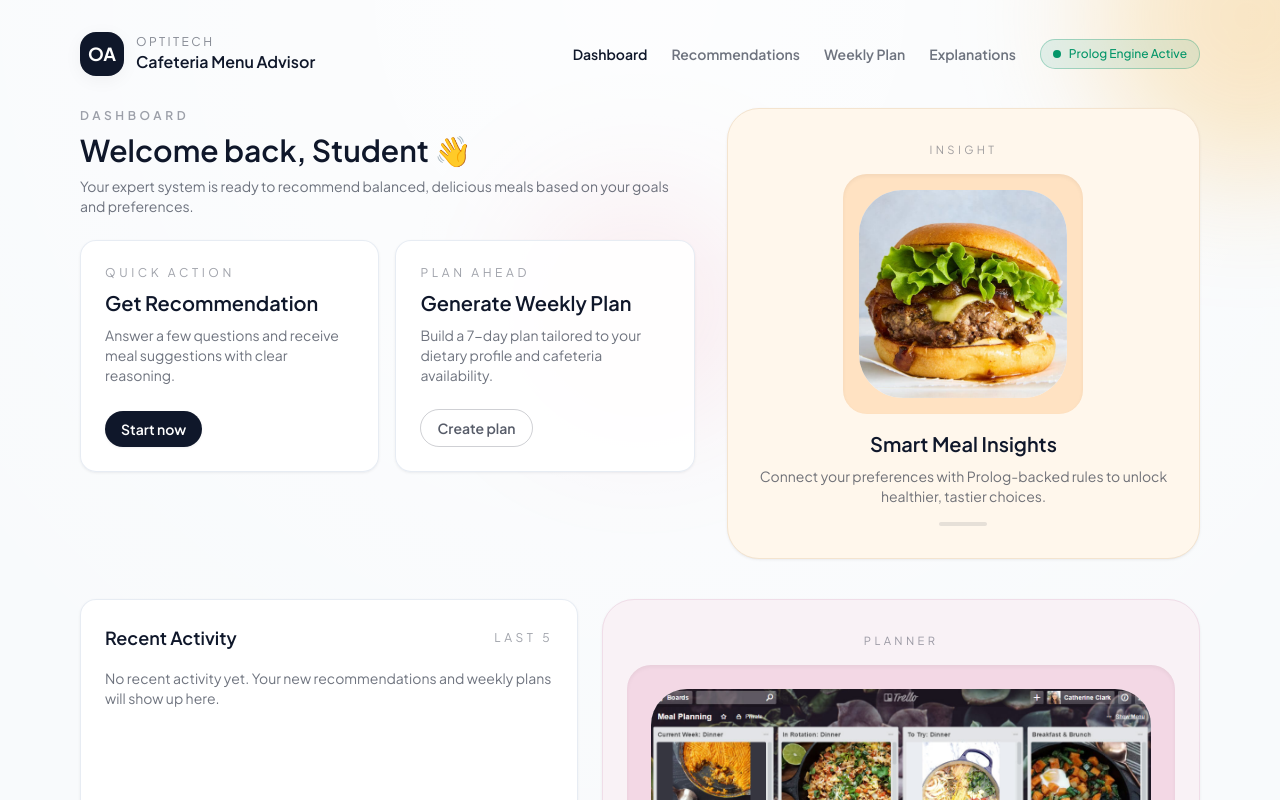
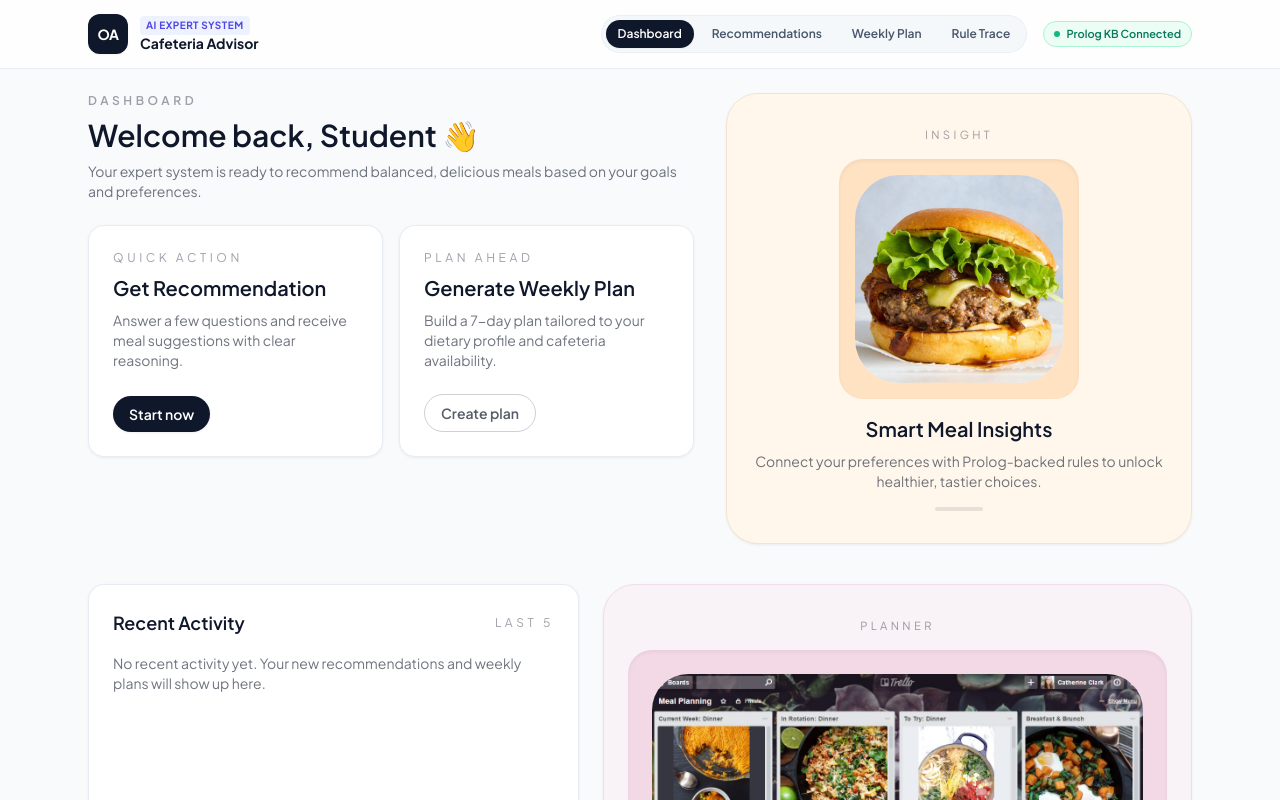
Before and after one commit to OptiTech-Solutions/DCIT313-OptiTech-Cafeteria-Menu-Advisor, a React (Vite) app in the folder interface/frontend/: page / in a window 1280 px wide. Shown: the top 800 px of the page. Built offline with nearby package versions, Linux system fonts and the light colour scheme.

Commit message:
feat: add frontend components, pages, and Prolog backend bridge for cafeteria menu advisor

```diff
--- a/interface/frontend/src/components/Navbar.jsx
+++ b/interface/frontend/src/components/Navbar.jsx
@@ -2,28 +2,34 @@ import { useState } from 'react'
 import { Link, NavLink } from 'react-router-dom'
 
 const navItemClass = ({ isActive }) =>
-  `text-sm font-semibold transition-colors ${
-    isActive ? 'text-ink font-bold' : 'text-ink/60 hover:text-ink'
+  `px-3 py-1.5 rounded-full text-xs font-semibold transition-all ${
+    isActive
+      ? 'bg-slate-900 text-white shadow-sm'
+      : 'text-slate-600 hover:text-slate-900 hover:bg-slate-100'
   }`
 
 export default function Navbar() {
   const [mobileOpen, setMobileOpen] = useState(false)
 
   return (
-    <div className="relative z-20">
-      <header className="mx-auto flex w-full max-w-6xl items-center justify-between px-4 pt-8">
-        <Link to="/" className="flex items-center gap-3">
-          <div className="flex h-11 w-11 items-center justify-center rounded-2xl bg-ink text-white shadow-soft">
-            <span className="text-lg font-bold">OA</span>
+    <div className="sticky top-0 z-30 w-full bg-white/80 backdrop-blur-md border-b border-slate-200/80 print:hidden">
+      <header className="mx-auto flex w-full max-w-6xl items-center justify-between px-4 sm:px-6 py-3.5">
+        <Link to="/" className="flex items-center gap-3 group">
+          <div className="flex h-10 w-10 items-center justify-center rounded-xl bg-slate-900 text-white shadow-sm transition group-hover:scale-105">
+            <span className="text-sm font-bold tracking-tight">OA</span>
           </div>
           <div>
-            <p className="text-xs uppercase tracking-[0.2em] text-ink/50">OptiTech</p>
-            <p className="text-base font-semibold text-ink">Cafeteria Menu Advisor</p>
+            <div className="flex items-center gap-1.5">
+              <span className="text-[10px] font-bold uppercase tracking-wider text-indigo-600 bg-indigo-50 px-1.5 py-0.5 rounded">
+                AI Expert System
+              </span>
+            </div>
+            <p className="text-sm font-bold text-slate-900 leading-tight">Cafeteria Advisor</p>
           </div>
         </Link>
 
-        <div className="flex items-center gap-3 md:gap-6">
-          <nav className="hidden items-center gap-6 md:flex">
+        <div className="flex items-center gap-4">
+          <nav className="hidden items-center gap-1.5 md:flex bg-slate-100/70 p-1 rounded-full border border-slate-200/60">
             <NavLink to="/" className={navItemClass}>
               Dashboard
             </NavLink>
@@ -34,57 +40,74 @@ export default function Navbar() {
               Weekly Plan
             </NavLink>
             <NavLink to="/explanations" className={navItemClass}>
-              Explanations
+              Rule Trace
             </NavLink>
           </nav>
 
-          <div className="flex items-center gap-3">
+          <div className="flex items-center gap-2.5">
+            <div className="hidden sm:inline-flex items-center gap-1.5 rounded-full border border-emerald-200 bg-emerald-50 px-2.5 py-1 text-[11px] font-semibold text-emerald-700">
+              <span className="h-1.5 w-1.5 rounded-full bg-emerald-500 animate-pulse"></span>
+              Prolog KB Connected
+            </div>
+
             <button
               type="button"
-              className="md:hidden rounded-full border border-ink/20 px-3 py-2 text-xs font-semibold uppercase tracking-[0.2em] text-ink/60"
+              className="md:hidden flex h-9 w-9 items-center justify-center rounded-lg border border-slate-200 text-slate-700 hover:bg-slate-100"
               onClick={() => setMobileOpen((open) => !open)}
+              aria-label="Toggle Navigation"
             >
-              Menu
+              <svg className="w-5 h-5" fill="none" viewBox="0 0 24 24" stroke="currentColor">
+                {mobileOpen ? (
+                  <path strokeLinecap="round" strokeLinejoin="round" strokeWidth={2} d="M6 18L18 6M6 6l12 12" />
+                ) : (
+                  <path strokeLinecap="round" strokeLinejoin="round" strokeWidth={2} d="M4 6h16M4 12h16M4 18h16" />
+                )}
+              </svg>
             </button>
-
-            <div className="hidden sm:flex items-center gap-2 rounded-full border border-leaf/30 bg-leaf/10 px-3 py-1.5 text-xs font-medium text-leaf">
-              <span className="h-2 w-2 rounded-full bg-leaf animate-pulse"></span>
-              Prolog Engine Active
-            </div>
           </div>
         </div>
       </header>
 
       {mobileOpen && (
-        <div className="mx-auto mt-4 w-full max-w-6xl px-4 md:hidden">
-          <div className="rounded-2xl border border-white/70 bg-white/95 p-4 shadow-card">
-            <nav className="flex flex-col gap-3 text-sm font-semibold text-ink/70">
-              <NavLink to="/" className={navItemClass} onClick={() => setMobileOpen(false)}>
+        <div className="border-t border-slate-200 bg-white px-4 py-3 md:hidden shadow-lg animate-fade-in">
+          <nav className="flex flex-col gap-1 text-sm font-semibold">
+            <NavLink
+              to="/"
+              className={({ isActive }) =>
+                `px-3 py-2 rounded-lg ${isActive ? 'bg-slate-900 text-white' : 'text-slate-700 hover:bg-slate-100'}`
+              }
+              onClick={() => setMobileOpen(false)}
+            >
               Dashboard
             </NavLink>
             <NavLink
               to="/recommendations"
-                className={navItemClass}
+              className={({ isActive }) =>
+                `px-3 py-2 rounded-lg ${isActive ? 'bg-slate-900 text-white' : 'text-slate-700 hover:bg-slate-100'}`
+              }
               onClick={() => setMobileOpen(false)}
             >
               Recommendations
             </NavLink>
             <NavLink
               to="/weekly-plan"
-                className={navItemClass}
+              className={({ isActive }) =>
+                `px-3 py-2 rounded-lg ${isActive ? 'bg-slate-900 text-white' : 'text-slate-700 hover:bg-slate-100'}`
+              }
               onClick={() => setMobileOpen(false)}
             >
               Weekly Plan
             </NavLink>
             <NavLink
               to="/explanations"
-                className={navItemClass}
+              className={({ isActive }) =>
+                `px-3 py-2 rounded-lg ${isActive ? 'bg-slate-900 text-white' : 'text-slate-700 hover:bg-slate-100'}`
+              }
               onClick={() => setMobileOpen(false)}
             >
-                Explanations
+              Rule Trace (Explanations)
             </NavLink>
           </nav>
-          </div>
         </div>
       )}
     </div>
--- a/interface/frontend/src/components/PageShell.jsx
+++ b/interface/frontend/src/components/PageShell.jsx
@@ -3,15 +3,9 @@ import Footer from './Footer'
 
 export default function PageShell({ children }) {
   return (
-    <div className="min-h-screen bg-sand text-ink relative overflow-hidden flex flex-col">
-      <div className="pointer-events-none absolute inset-0">
-        <div className="absolute -top-36 right-[-10%] h-80 w-80 rounded-full bg-saffron/30 blur-3xl" />
-        <div className="absolute bottom-[-15%] left-[-10%] h-96 w-96 rounded-full bg-leaf/20 blur-3xl" />
-        <div className="absolute top-48 left-1/2 h-56 w-56 -translate-x-1/2 rounded-full bg-berry/15 blur-3xl" />
-        <div className="absolute inset-0 bg-[radial-gradient(circle_at_top,_rgba(255,255,255,0.7),_transparent_60%)]" />
-      </div>
+    <div className="min-h-screen bg-[#f8fafc] text-slate-900 flex flex-col selection:bg-indigo-500 selection:text-white">
       <Navbar />
-      <main className="relative z-10 mx-auto w-full max-w-6xl flex-1 px-4 pb-16 pt-8">
+      <main className="relative z-10 mx-auto w-full max-w-6xl flex-1 px-4 sm:px-6 pb-20 pt-6 animate-fade-in">
         {children}
       </main>
       <Footer />
```
Lines whose indentation alone changed are shown as unchanged.
